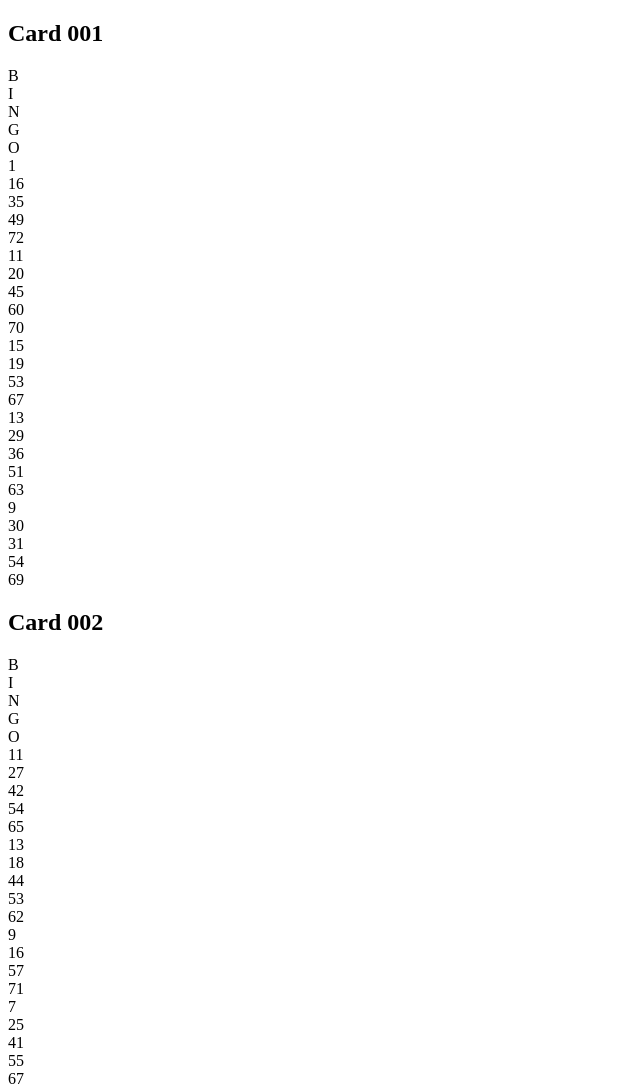
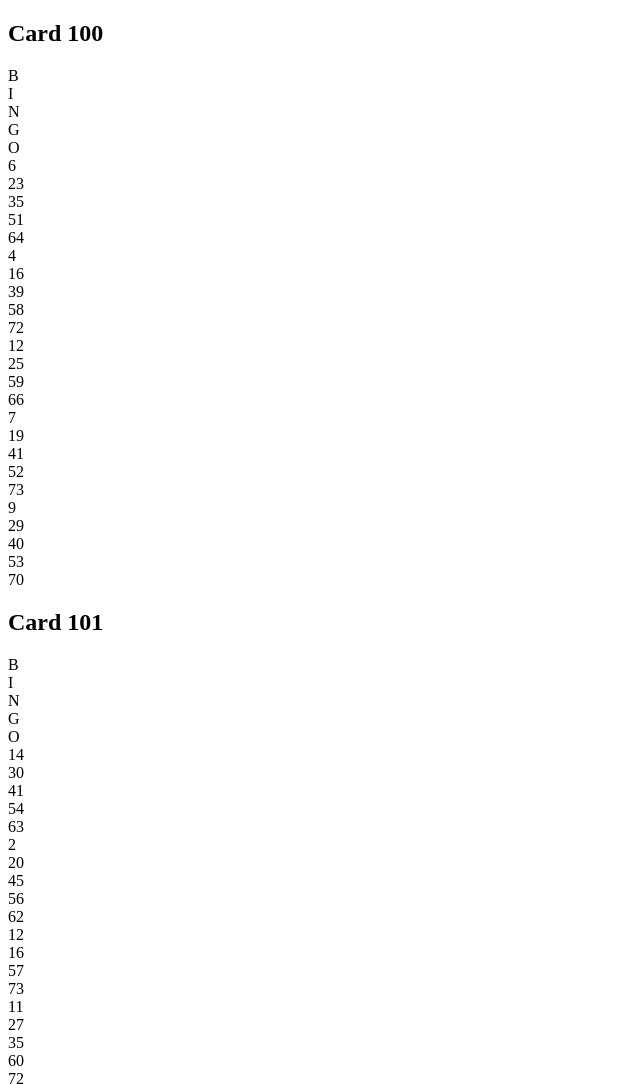
Before and after one commit to Cgines-stech/stechBingo, a plain HTML site: page print-cards.html in a window 1280 px wide. Shown: the top 1084 px of the page, without its empty margins (0-640 px from the left). Drawn offline with Linux system fonts and the light colour scheme; a web font is replaced by a local one.

Commit message:
Update print-cards.html

```diff
--- a/print-cards.html
+++ b/print-cards.html
@@ -6,7 +6,7 @@
   <title>Printable Bingo Cards</title>
   <link rel="stylesheet" href="https://fonts.googleapis.com/css2?family=Rock+Salt&display=swap">
   <link rel="stylesheet" href="print-style.css">
-  <script src="cardData_with_free_tester.js"></script>
+  <script src="cardData_with_free.js"></script>
 </head>
 <body>
   <div id="print-area"></div>
```
